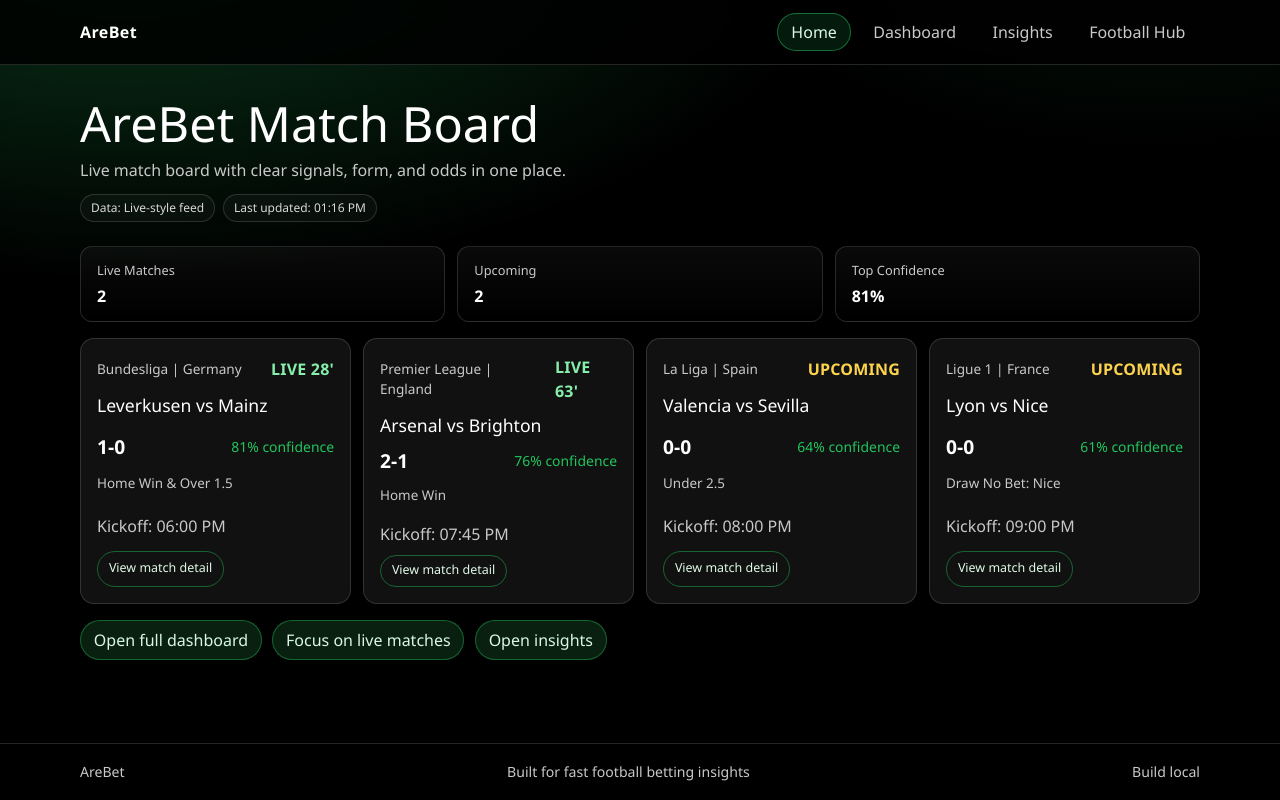
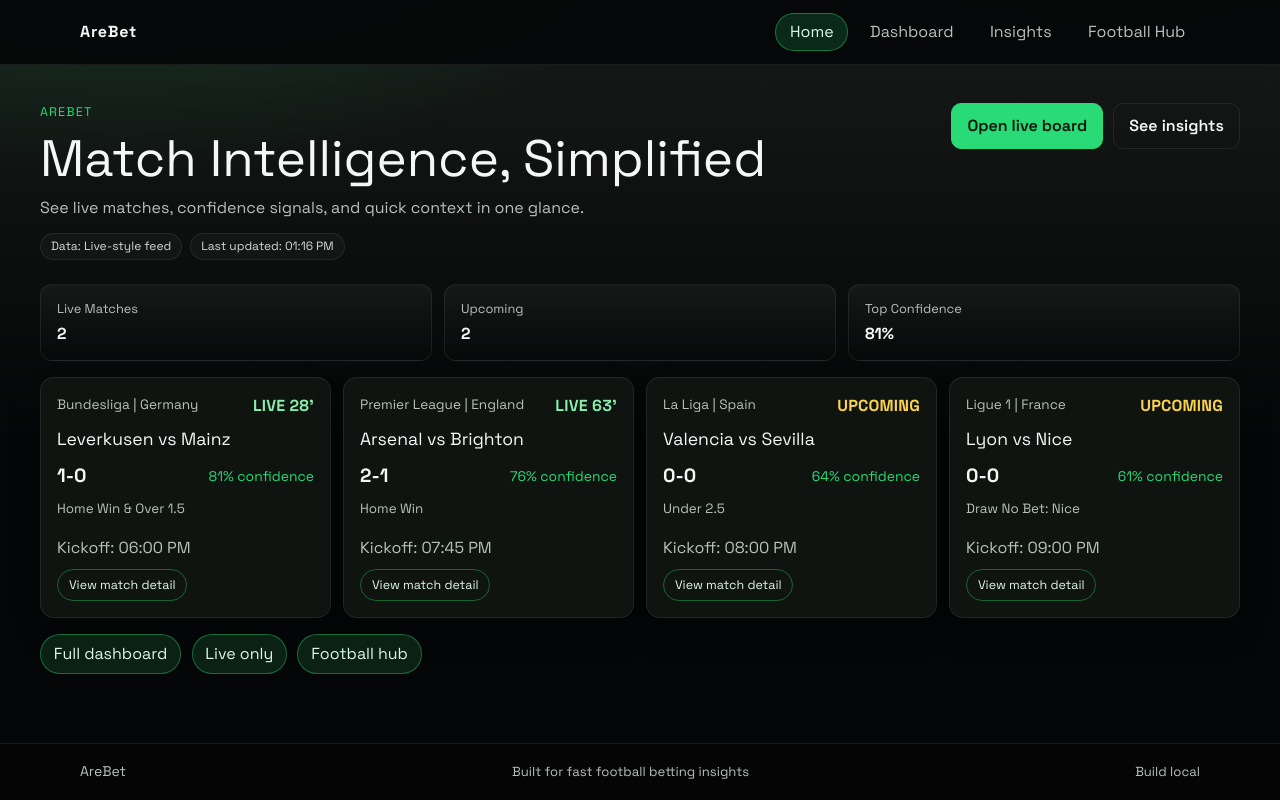
Before and after one commit to DevBw/AreBet, a Next.js app: page / in a window 1280 px wide. Built offline with nearby package versions, Linux system fonts and the light colour scheme.

Commit message:
Rework UI foundation and layout

```diff
--- a/app/(dashboard)/dashboard/insights/page.tsx
+++ b/app/(dashboard)/dashboard/insights/page.tsx
@@ -4,6 +4,7 @@ import { useEffect, useMemo, useState } from "react";
 import { Card } from "@/components/ui/card";
 import { SelectField } from "@/components/ui/select-field";
 import { TextInput } from "@/components/ui/text-input";
+import { PageHeader } from "@/components/layout/page-header";
 import { listMatches } from "@/lib/services/matches";
 import { buildInsightBundle, scenarioSuggestion } from "@/lib/insights/engine";
 import { DEMO_BANKROLL, DEMO_BETS } from "@/lib/demo/bets";
@@ -37,10 +38,11 @@ export default function InsightsPage() {
 
   return (
     <main className="page-wrap">
-      <section className="dashboard-head">
-        <h1>Insights</h1>
-        <p>Plain-language match insights you can understand in seconds.</p>
-      </section>
+      <PageHeader
+        title="Insights"
+        subtitle="Plain-language guidance to explain what the numbers are saying."
+        meta={["Built from live-style match data"]}
+      />
 
       <section className="cards-grid">
         <Card title="1) Is this price fair?">
--- a/app/(dashboard)/dashboard/match/[matchId]/page.tsx
+++ b/app/(dashboard)/dashboard/match/[matchId]/page.tsx
@@ -1,5 +1,6 @@
 import Link from "next/link";
 import { notFound } from "next/navigation";
+import { PageHeader } from "@/components/layout/page-header";
 import { Card } from "@/components/ui/card";
 import { getMatchById } from "@/lib/services/matches";
 
@@ -19,18 +20,19 @@ export default async function MatchDetailPage({ params }: Props) {
 
   return (
     <main className="page-wrap">
-      <section className="dashboard-head">
-        <h1>
-          {match.home.name} vs {match.away.name}
-        </h1>
-        <p>
-          {match.league} | {match.country} | {match.venue}
-        </p>
-        <div className="meta-row">
-          <span className="meta-pill">Data: Live-style feed</span>
-          <span className="meta-pill">Last updated: {new Date(result.updatedAtISO).toLocaleTimeString()}</span>
-        </div>
-      </section>
+      <PageHeader
+        title={`${match.home.name} vs ${match.away.name}`}
+        subtitle={`${match.league} | ${match.country} | ${match.venue}`}
+        meta={[
+          "Data: Live-style feed",
+          `Last updated: ${new Date(result.updatedAtISO).toLocaleTimeString()}`,
+        ]}
+        actions={
+          <Link className="btn btn-muted" href="/dashboard">
+            Back to dashboard
+          </Link>
+        }
+      />
 
       <section className="cards-grid">
         <Card title="Prediction">
--- a/app/(dashboard)/dashboard/page.tsx
+++ b/app/(dashboard)/dashboard/page.tsx
@@ -9,6 +9,7 @@ import { EmptyState } from "@/components/ui/empty-state";
 import { SelectField } from "@/components/ui/select-field";
 import { Skeleton } from "@/components/ui/skeleton";
 import { TextInput } from "@/components/ui/text-input";
+import { PageHeader } from "@/components/layout/page-header";
 import { listMatches } from "@/lib/services/matches";
 import type { Match, MatchFeed, MatchStatus } from "@/types/match";
 
@@ -86,16 +87,24 @@ export default function DashboardPage() {
 
   return (
     <main className="page-wrap">
-      <section className="dashboard-head">
-        <h1>Match Dashboard</h1>
-        <p>Filter and prioritize matches with fast, simple controls.</p>
-        <div className="meta-row">
-          <span className="meta-pill">Data: Live-style feed</span>
-          <span className="meta-pill">
-            Last updated: {feed ? new Date(feed.updatedAtISO).toLocaleTimeString() : "--:--"}
-          </span>
-        </div>
-      </section>
+      <PageHeader
+        title="Live Match Dashboard"
+        subtitle="Filter, sort, and track the games that matter right now."
+        meta={[
+          "Data: Live-style feed",
+          `Last updated: ${feed ? new Date(feed.updatedAtISO).toLocaleTimeString() : "--:--"}`,
+        ]}
+        actions={
+          <>
+            <Link className="btn btn-muted" href="/widgets">
+              Football hub
+            </Link>
+            <Link className="btn btn-primary" href="/dashboard/insights">
+              Insights
+            </Link>
+          </>
+        }
+      />
 
       <section className="kpi-strip" aria-label="Dashboard KPIs">
         <article className="kpi">
@@ -112,7 +121,7 @@ export default function DashboardPage() {
         </article>
       </section>
 
-      <Card className="controls" title="Controls">
+      <Card className="controls" title="Filters">
         <TextInput
           label="Search teams/leagues"
           type="search"
--- a/app/globals.css
+++ b/app/globals.css
@@ -1,14 +1,16 @@
+@import url("https://fonts.googleapis.com/css2?family=Space+Grotesk:wght@300;400;500;600;700&display=swap");
 @import "tailwindcss";
 
 :root {
-  --ab-green: #22c55e;
-  --ab-green-dark: #15803d;
-  --ab-black: #000000;
-  --ab-panel: #111111;
-  --ab-panel-soft: #171717;
-  --ab-text: #ffffff;
-  --ab-muted: #c9c9c9;
-  --ab-border: rgba(255, 255, 255, 0.14);
+  --ab-green: #28db76;
+  --ab-green-dark: #1ba85b;
+  --ab-black: #050607;
+  --ab-panel: #0f1411;
+  --ab-panel-soft: #131a16;
+  --ab-text: #f5f7f6;
+  --ab-muted: #b7c1bb;
+  --ab-border: rgba(255, 255, 255, 0.08);
+  --ab-glow: rgba(40, 219, 118, 0.16);
 }
 
 * {
@@ -22,12 +24,12 @@ body {
 }
 
 body {
-  font-family: "Segoe UI", Roboto, Helvetica, Arial, sans-serif;
+  font-family: "Space Grotesk", "Segoe UI", Helvetica, Arial, sans-serif;
   color: var(--ab-text);
   background:
-    radial-gradient(1200px 600px at 10% -10%, rgba(34, 197, 94, 0.28), transparent 60%),
-    radial-gradient(800px 500px at 90% -20%, rgba(34, 197, 94, 0.15), transparent 62%),
-    var(--ab-black);
+    radial-gradient(900px 520px at 10% -20%, rgba(40, 219, 118, 0.22), transparent 65%),
+    radial-gradient(700px 480px at 88% -30%, rgba(40, 219, 118, 0.14), transparent 65%),
+    linear-gradient(180deg, rgba(10, 14, 12, 0.95), rgba(5, 6, 7, 1) 55%);
 }
 
 a {
@@ -46,7 +48,7 @@ a {
   top: 0;
   z-index: 20;
   border-bottom: 1px solid var(--ab-border);
-  background: rgba(0, 0, 0, 0.85);
+  background: rgba(5, 6, 7, 0.9);
   backdrop-filter: blur(8px);
 }
 
@@ -66,7 +68,7 @@ a {
 
 .brand {
   font-weight: 700;
-  letter-spacing: 0.4px;
+  letter-spacing: 0.8px;
 }
 
 .site-nav {
@@ -91,12 +93,12 @@ a {
 .site-nav a.is-active {
   color: #dbf8e6;
   border-color: rgba(34, 197, 94, 0.5);
-  background: rgba(34, 197, 94, 0.13);
+  background: rgba(40, 219, 118, 0.16);
 }
 
 .breadcrumbs-wrap {
   border-bottom: 1px solid var(--ab-border);
-  background: rgba(0, 0, 0, 0.5);
+  background: rgba(5, 6, 7, 0.55);
 }
 
 .breadcrumbs {
@@ -122,7 +124,7 @@ a {
 
 .site-footer {
   border-top: 1px solid var(--ab-border);
-  background: rgba(0, 0, 0, 0.7);
+  background: rgba(5, 6, 7, 0.8);
 }
 
 .site-footer-inner {
@@ -135,18 +137,41 @@ a {
   font-size: 0.88rem;
 }
 
-.page-wrap {
-  width: min(1120px, 100% - 2rem);
-  margin: 0 auto;
-  padding: 2rem 0 3rem;
+.footer-meta {
+  color: var(--ab-muted);
+  font-size: 0.82rem;
 }
 
-.hero h1,
-.dashboard-head h1,
-.panel h1 {
+.page-wrap {
+  width: min(1200px, 100% - 2rem);
+  margin: 0 auto;
+  padding: 2.4rem 0 3.4rem;
+}
+
+.page-header {
+  display: grid;
+  grid-template-columns: minmax(0, 1fr) auto;
+  gap: 1.5rem;
+  align-items: start;
+}
+
+.page-header h1 {
   margin: 0;
-  font-size: clamp(2rem, 3.8vw, 3.2rem);
-  line-height: 1.08;
+  font-size: clamp(2.2rem, 4vw, 3.6rem);
+  line-height: 1.05;
+}
+
+.page-subtitle {
+  margin: 0.65rem 0 0;
+  color: var(--ab-muted);
+  font-size: 1rem;
+  max-width: 65ch;
+}
+
+.page-header-actions {
+  display: flex;
+  gap: 0.6rem;
+  flex-wrap: wrap;
 }
 
 .eyebrow {
@@ -211,7 +236,7 @@ a {
 }
 
 .kpi {
-  background: linear-gradient(180deg, rgba(255, 255, 255, 0.04), transparent);
+  background: linear-gradient(180deg, rgba(255, 255, 255, 0.05), transparent);
   border: 1px solid var(--ab-border);
   border-radius: 12px;
   padding: 0.85rem 1rem;
@@ -266,6 +291,7 @@ a {
   padding: 1rem;
   display: grid;
   gap: 0.6rem;
+  box-shadow: 0 18px 40px rgba(0, 0, 0, 0.22);
 }
 
 .widget-title-row {
@@ -347,6 +373,7 @@ a {
   border: 1px solid var(--ab-border);
   border-radius: 14px;
   padding: 1rem;
+  box-shadow: 0 16px 32px rgba(0, 0, 0, 0.18);
 }
 
 .panel h2 {
@@ -370,7 +397,7 @@ a {
 
 .panel-accent {
   outline: 1px solid rgba(34, 197, 94, 0.42);
-  box-shadow: 0 0 0 1px rgba(34, 197, 94, 0.14), inset 0 0 50px rgba(34, 197, 94, 0.05);
+  box-shadow: 0 0 0 1px rgba(34, 197, 94, 0.14), inset 0 0 50px rgba(40, 219, 118, 0.08);
 }
 
 .price {
@@ -387,8 +414,8 @@ a {
 }
 
 .quick-links a {
-  background: #092010;
-  border: 1px solid rgba(34, 197, 94, 0.42);
+  background: #0a2114;
+  border: 1px solid rgba(40, 219, 118, 0.4);
   border-radius: 999px;
   padding: 0.45rem 0.8rem;
   color: #d9f8e4;
@@ -547,7 +574,7 @@ a:focus-visible {
 }
 
 .detail-link:hover {
-  background: rgba(34, 197, 94, 0.15);
+  background: rgba(40, 219, 118, 0.18);
 }
 
 .auth-panel {
@@ -690,6 +717,10 @@ a:focus-visible {
 }
 
 @media (max-width: 760px) {
+  .page-header {
+    grid-template-columns: 1fr;
+  }
+
   .widgets-layout {
     grid-template-columns: 1fr;
   }
--- a/components/features/football-hub.tsx
+++ b/components/features/football-hub.tsx
@@ -1,7 +1,9 @@
 "use client";
 
+import Link from "next/link";
 import { useEffect, useState } from "react";
 import { WidgetsDemo } from "@/components/widgets/widgets-demo";
+import { PageHeader } from "@/components/layout/page-header";
 import { listMatches } from "@/lib/services/matches";
 import type { MatchFeed } from "@/types/match";
 
@@ -37,15 +39,20 @@ export function FootballHub() {
 
   return (
     <main className="page-wrap">
-      <section className="dashboard-head">
-        <h1>Football Hub</h1>
-        <p>Leagues, matches, standings, and match detail in one focused layout.</p>
-        <div className="meta-row">
-          <span className="meta-pill">Data: Live-style feed</span>
-          <span className="meta-pill">Last updated: {formatUpdatedAt(feed?.updatedAtISO)}</span>
-        </div>
-        {error ? <p className="muted">Update issue: {error}</p> : null}
-      </section>
+      <PageHeader
+        title="Football Hub"
+        subtitle="Leagues, matches, standings, and match detail in one focused layout."
+        meta={[
+          "Data: Live-style feed",
+          `Last updated: ${formatUpdatedAt(feed?.updatedAtISO)}`,
+        ]}
+        actions={
+          <Link className="btn btn-muted" href="/dashboard">
+            Back to dashboard
+          </Link>
+        }
+      />
+      {error ? <p className="muted">Update issue: {error}</p> : null}
 
       <section className="panel widgets-section">
         <h2>How to use this page</h2>
--- a/components/features/home-board.tsx
+++ b/components/features/home-board.tsx
@@ -4,6 +4,7 @@ import Link from "next/link";
 import { useEffect, useMemo, useState } from "react";
 import { Badge } from "@/components/ui/badge";
 import { Card } from "@/components/ui/card";
+import { PageHeader } from "@/components/layout/page-header";
 import { listMatches } from "@/lib/services/matches";
 import type { Match, MatchFeed } from "@/types/match";
 
@@ -55,15 +56,25 @@ export function HomeBoard() {
 
   return (
     <main className="page-wrap">
-      <section className="dashboard-head">
-        <h1>AreBet Match Board</h1>
-        <p>Live match board with clear signals, form, and odds in one place.</p>
-        <div className="meta-row">
-          <span className="meta-pill">Data: Live-style feed</span>
-          <span className="meta-pill">Last updated: {formatUpdatedAt(feed?.updatedAtISO)}</span>
-        </div>
-        {error ? <p className="muted">Update issue: {error}</p> : null}
-      </section>
+      <PageHeader
+        title="Match Intelligence, Simplified"
+        subtitle="See live matches, confidence signals, and quick context in one glance."
+        meta={[
+          "Data: Live-style feed",
+          `Last updated: ${formatUpdatedAt(feed?.updatedAtISO)}`,
+        ]}
+        actions={
+          <>
+            <Link className="btn btn-primary" href="/dashboard">
+              Open live board
+            </Link>
+            <Link className="btn btn-muted" href="/dashboard/insights">
+              See insights
+            </Link>
+          </>
+        }
+      />
+      {error ? <p className="muted">Update issue: {error}</p> : null}
 
       <section className="kpi-strip" aria-label="Board KPIs">
         <article className="kpi">
@@ -110,9 +121,9 @@ export function HomeBoard() {
       </section>
 
       <section className="quick-links" aria-label="Board actions">
-        <Link href="/dashboard">Open full dashboard</Link>
-        <Link href="/dashboard?status=LIVE">Focus on live matches</Link>
-        <Link href="/dashboard/insights">Open insights</Link>
+        <Link href="/dashboard">Full dashboard</Link>
+        <Link href="/dashboard?status=LIVE">Live only</Link>
+        <Link href="/widgets">Football hub</Link>
       </section>
     </main>
   );
--- /dev/null
+++ b/components/layout/page-header.tsx
@@ -0,0 +1,30 @@
+import type { ReactNode } from "react";
+
+type PageHeaderProps = {
+  title: string;
+  subtitle?: string;
+  meta?: ReactNode[];
+  actions?: ReactNode;
+};
+
+export function PageHeader({ title, subtitle, meta, actions }: PageHeaderProps) {
+  return (
+    <section className="page-header">
+      <div className="page-header-main">
+        <p className="eyebrow">AreBet</p>
+        <h1>{title}</h1>
+        {subtitle ? <p className="page-subtitle">{subtitle}</p> : null}
+        {meta?.length ? (
+          <div className="meta-row">
+            {meta.map((item, index) => (
+              <span key={index} className="meta-pill">
+                {item}
+              </span>
+            ))}
+          </div>
+        ) : null}
+      </div>
+      {actions ? <div className="page-header-actions">{actions}</div> : null}
+    </section>
+  );
+}
--- a/components/widgets/widgets-demo.tsx
+++ b/components/widgets/widgets-demo.tsx
@@ -117,6 +117,7 @@ export function WidgetsDemo({ matches, updatedAtISO }: WidgetsDemoProps) {
                   key={entry.league}
                   type="button"
                   className={`widget-row widget-button ${isActive ? "is-active" : ""}`}
+                  aria-pressed={isActive}
                   onClick={() => setSelectedLeague(entry.league)}
                 >
                   <span>{entry.league}</span>
@@ -143,6 +144,7 @@ export function WidgetsDemo({ matches, updatedAtISO }: WidgetsDemoProps) {
                   key={match.id}
                   type="button"
                   className={`widget-row widget-button ${isActive ? "is-active" : ""}`}
+                  aria-pressed={isActive}
                   onClick={() => setSelectedMatchId(match.id)}
                 >
                   <span>
```
